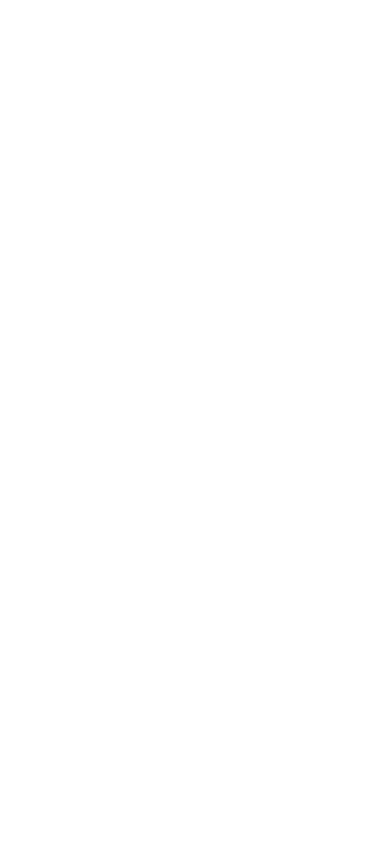
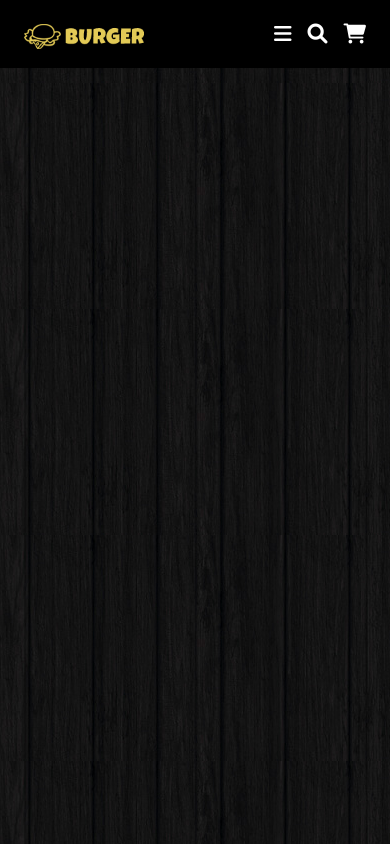
Before and after one commit to faha1999/burger, a plain HTML site: page index.html in a window 390 px wide. Drawn offline with Linux system fonts and the light colour scheme.

Commit message:
complete header

```diff
--- a/app/js/app.js
+++ b/app/js/app.js
@@ -0,0 +1,26 @@
+let searchBtn = document.querySelector('#search-btn');
+let searchForm = document.querySelector('.header .search-form');
+
+searchBtn.onclick = () => {
+  searchBtn.classList.toggle('fa-times');
+  searchForm.classList.toggle('active');
+  menuBtn.classList.remove('fa-times');
+  navbar.classList.remove('active');
+};
+
+let menuBtn = document.querySelector('#menu-btn');
+let navbar = document.querySelector('.header .navbar');
+
+menuBtn.onclick = () => {
+  menuBtn.classList.toggle('fa-times');
+  navbar.classList.toggle('active');
+  searchBtn.classList.remove('fa-times');
+  searchForm.classList.remove('active');
+};
+
+window.onscroll = () => {
+  searchBtn.classList.remove('fa-times');
+  searchForm.classList.remove('active');
+  menuBtn.classList.remove('fa-times');
+  navbar.classList.remove('active');
+};
--- /dev/null
+++ b/app/scss/_globals.scss
@@ -0,0 +1,92 @@
+* {
+  font-family: 'Raleway', sans-serif;
+  margin: 0;
+  padding: 0;
+  box-sizing: border-box;
+  text-decoration: none;
+  outline: none;
+  border: none;
+  text-transform: capitalize;
+  transition: all 0.2s linear;
+}
+
+html {
+  font-size: 62.5%;
+  scroll-behavior: smooth;
+  scroll-padding-top: 8rem;
+  overflow-x: hidden;
+
+  &::-webkit-scrollbar {
+    width: 1rem;
+  }
+
+  &::-webkit-scrollbar-track {
+    background: $black;
+  }
+
+  &::-webkit-scrollbar-thumb {
+    background: $yellow;
+    border-radius: 5rem;
+  }
+}
+
+body {
+  background: url(../images/background.jpg);
+  background-attachment: fixed;
+  background-position: center;
+  overflow-x: hidden;
+}
+
+section {
+  padding: 3rem 9%;
+}
+
+.heading {
+  text-align: center;
+  margin-bottom: 3rem;
+
+  h3 {
+    @include title-text(3rem);
+    margin-top: 1rem;
+  }
+}
+
+.btn {
+  display: inline-block;
+  margin-top: 1rem;
+  cursor: pointer;
+  color: $white;
+  border: $border;
+  background: no-repeat;
+  font-size: 1.7rem;
+  padding: 1rem 3rem;
+
+  &:hover {
+    color: $black;
+    background: $white;
+  }
+}
+
+@media (max-width: 1200px) {
+  section {
+    padding: 3rem 2rem;
+  }
+}
+
+@media (max-width: 991px) {
+  html {
+    font-size: 55%;
+  }
+}
+
+@media (max-width: 768px) {
+  .home .content h3 {
+    font-size: 2.5rem;
+  }
+}
+
+@media (max-width: 450px) {
+  html {
+    font-size: 50%;
+  }
+}
--- /dev/null
+++ b/app/scss/_header.scss
@@ -0,0 +1,134 @@
+.header {
+  position: fixed;
+  top: 0;
+  left: 0;
+  right: 0;
+  z-index: 1000;
+  background: $black;
+  padding: 3rem 9%;
+  display: flex;
+  align-items: center;
+  justify-content: space-between;
+  gap: 1rem;
+
+  .icons {
+    font-size: 2.5rem;
+    cursor: pointer;
+    color: $white;
+
+    &:hover {
+      color: $yellow;
+    }
+  }
+
+  #menu-btn {
+    display: none;
+  }
+
+  .navbar {
+    a {
+      color: $white;
+      font-size: 2rem;
+      margin: 0 2rem;
+
+      &:hover {
+        text-decoration: underline;
+        text-underline-offset: 1rem;
+        color: $yellow;
+      }
+    }
+
+    .space {
+      display: inline-block;
+      width: 16rem;
+    }
+  }
+
+  .logo {
+    position: absolute;
+    top: 3rem;
+    left: 48.5%;
+    transform: translateX(-50%);
+
+    img {
+      width: 15rem;
+    }
+  }
+
+  .search-form {
+    height: 7rem;
+    padding: 0 2rem;
+    border-top: $border;
+    display: flex;
+    align-items: center;
+    background: $black;
+    position: absolute;
+    top: 99%;
+    left: 0;
+    right: 0;
+    clip-path: polygon(0 0, 100% 0, 100% 0, 0 0);
+
+    &.active {
+      clip-path: polygon(0 0, 100% 0, 100% 100%, 0 100%);
+    }
+
+    input {
+      width: 100%;
+      background: none;
+      text-transform: none;
+      font-size: 1.6rem;
+      color: $white;
+    }
+  }
+
+  .fa-times {
+    transform: rotate(180deg);
+  }
+}
+
+@media (max-width: 1200px) {
+  .header {
+    padding: 3rem;
+  }
+}
+
+@media (max-width: 991px) {
+  .header {
+    justify-content: flex-end;
+    gap: 2rem;
+
+    .logo {
+      transform: translateX(0);
+      left: 3rem;
+    }
+
+    #menu-btn {
+      display: inline-block;
+    }
+
+    .navbar {
+      position: absolute;
+      top: 99%;
+      left: 0;
+      right: 0;
+      background: $black;
+      clip-path: polygon(0 0, 100% 0, 100% 0, 0 0);
+
+      &.active {
+        clip-path: polygon(0 0, 100% 0, 100% 100%, 0 100%);
+      }
+
+      a {
+        display: block;
+        margin: 3rem 2rem;
+      }
+
+      .space {
+        display: none;
+      }
+    }
+  }
+}
+
+@media (max-width: 768px) {
+}
--- /dev/null
+++ b/app/scss/_mixins.scss
@@ -0,0 +1,17 @@
+@mixin title-text($titleSize) {
+  font-size: $titleSize;
+  text-transform: uppercase;
+  color: $white;
+}
+
+@mixin grap-text($grapSize) {
+  font-size: $grapSize;
+  line-height: 2;
+  color: $light-color;
+}
+
+@mixin grid($val) {
+  display: grid;
+  grid-template-columns: repeat(auto-fit, minmax($val, 1fr));
+  gap: 2rem;
+}
--- /dev/null
+++ b/app/scss/_variable.scss
@@ -0,0 +1,5 @@
+$yellow: #eacf4f;
+$white: #fff;
+$black: #000;
+$light-color: #aaa;
+$border: 0.2rem solid rgba(255, 255, 255, 0.3);
--- a/app/scss/style.scss
+++ b/app/scss/style.scss
@@ -0,0 +1,5 @@
+@import './variable';
+@import './mixins';
+
+@import './globals';
+@import './header';
--- a/index.html
+++ b/index.html
@@ -9,6 +9,57 @@
     <link rel="stylesheet" href="./app/css/style.min.css">
 </head>
 <body>
+    <!-- Start Header -->
+    <header class="header">
+
+        <div id="menu-btn" class="fas fa-bars icons"></div>
+        <div id="search-btn" class="fas fa-search icons"></div>
+
+        <nav class="navbar">
+           <a href="#home">home</a>
+           <a href="#menu">menu</a>
+           <a href="#about">about</a>
+           <span class="space"></span>
+           <a href="#reviews">reviews</a>
+           <a href="#contact">contact</a>
+           <a href="#blogs">blogs</a>
+        </nav>
+
+        <a href="#" class="fas fa-shopping-cart icons"></a>
+
+        <a href="#home" class="logo"><img src="./app/images/logo.png" alt=""></a>
+
+        <form action="" class="search-form">
+           <input type="search" name="" placeholder="search here..." id="search-box">
+           <label for="search-box" class="fas fa-search icons"></label>
+        </form>
+
+     </header>
+    <!-- End Header -->
+
+    <!-- Start -->
+    <!-- End -->
+
+    <!-- Start -->
+    <!-- End -->
+
+    <!-- Start -->
+    <!-- End -->
+
+    <!-- Start -->
+    <!-- End -->
+
+    <!-- Start -->
+    <!-- End -->
+
+    <!-- Start -->
+    <!-- End -->
+
+    <!-- Start -->
+    <!-- End -->
+
+    <!-- Start -->
+    <!-- End -->
 
     <script src="./app/js/app.js"></script>
 </body>
```
Also changed, not shown: app/css/style.min.css, 1 other file.
